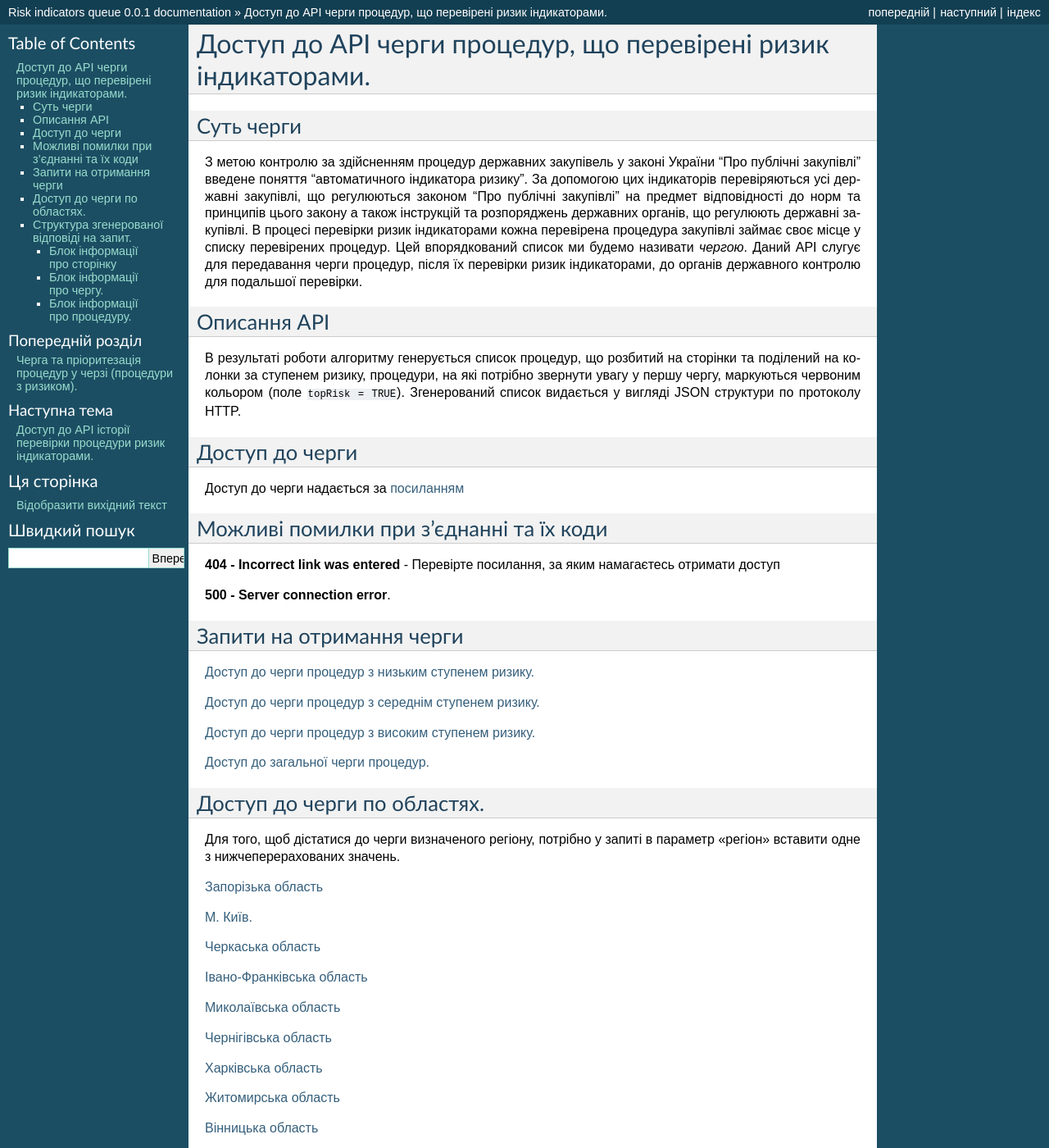
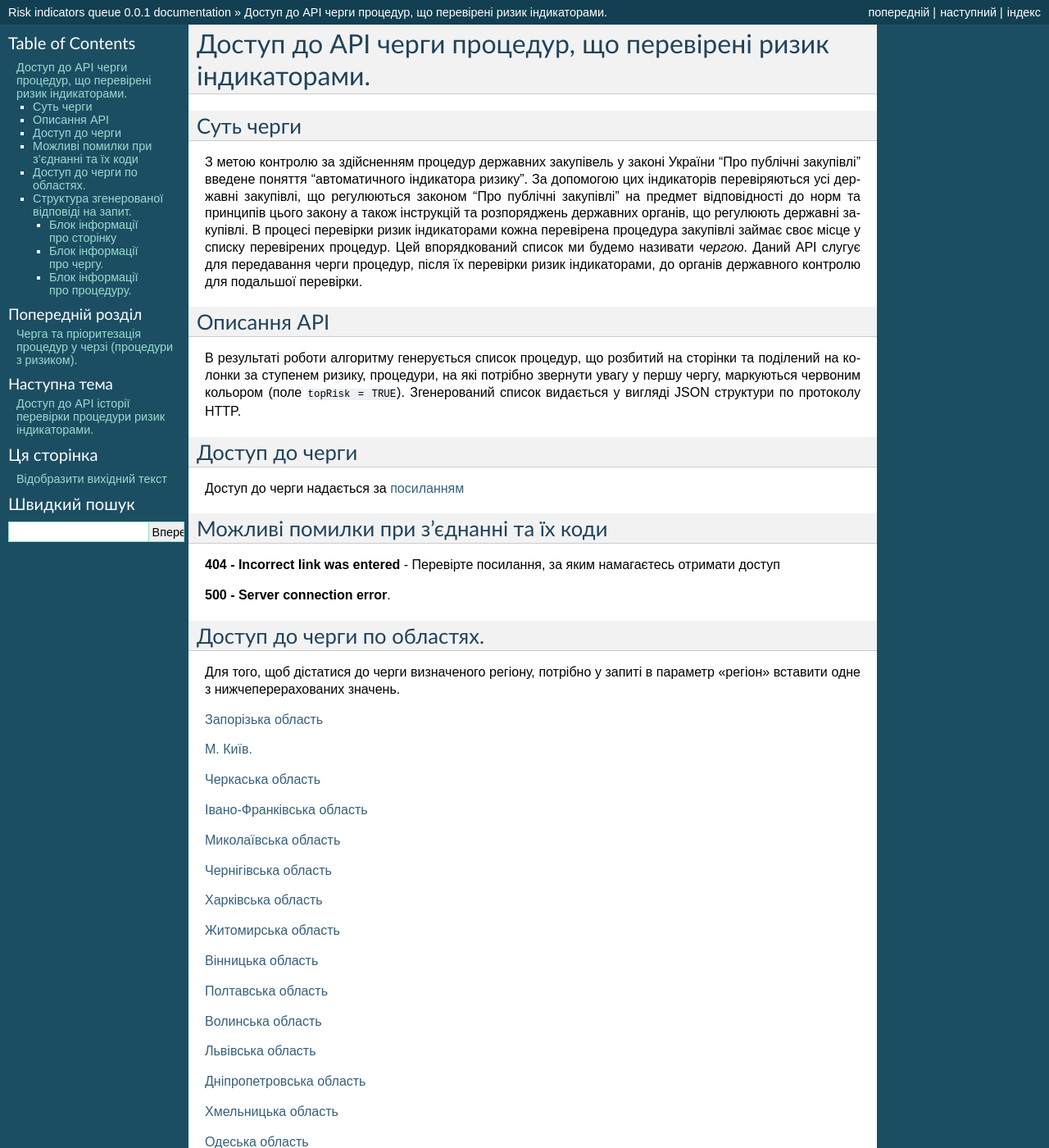
Before and after one commit to DataPathAnalytics/indicators-queue, a Sphinx documentation site: the page built from docs/api_queue.rst, in a window 1280 px wide and 1400 px high. Shown: the whole window at 82% size. Built offline with Sphinx 7.4.7, drawn with Linux system fonts in a browser that asks for light colours.

Commit message:
Update api_queue.rst

```diff
--- a/docs/api_queue.rst
+++ b/docs/api_queue.rst
@@ -27,19 +27,6 @@
 **404 - Incorrect link was entered** -  Перевірте посилання, за яким намагаєтесь отримати доступ
 
 **500 - Server connection error**.
-
-
-*************************
-Запити на отримання черги
-*************************
-
-`Доступ до черги процедур з низьким ступенем ризику. <http://95.216.36.61:8026/api/v0.1/region-indicators-queue/low?limit=100&page=0&region=%D0%BC.%20%D0%9A%D0%B8%D1%97%D0%B2>`_
-
-`Доступ до черги процедур з середнім ступенем ризику. <http://95.216.36.61:8026/api/v0.1/region-indicators-queue/medium?limit=100&page=0&region=%D0%BC.%20%D0%9A%D0%B8%D1%97%D0%B2>`_
-
-`Доступ до черги процедур з високим ступенем ризику. <http://95.216.36.61:8026/api/v0.1/region-indicators-queue/high?limit=100&page=0&region=%D0%BC.%20%D0%9A%D0%B8%D1%97%D0%B2>`_
-
-`Доступ до загальної черги процедур. <http://95.216.36.61:8026/api/v0.1/region-indicators-queue/?limit=100&page=0&region=%D0%BC.%20%D0%9A%D0%B8%D1%97%D0%B2>`_
 
 
 ****************************
```
